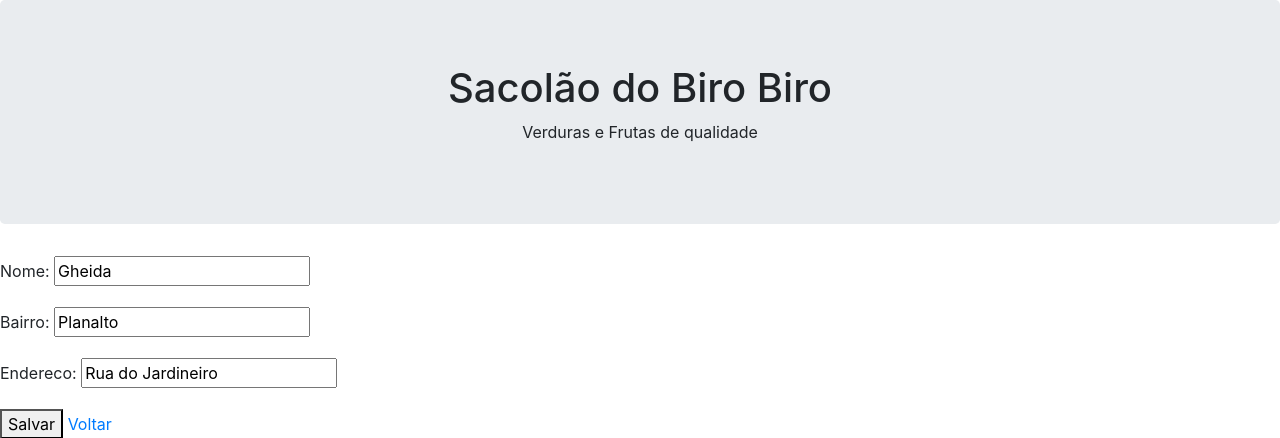
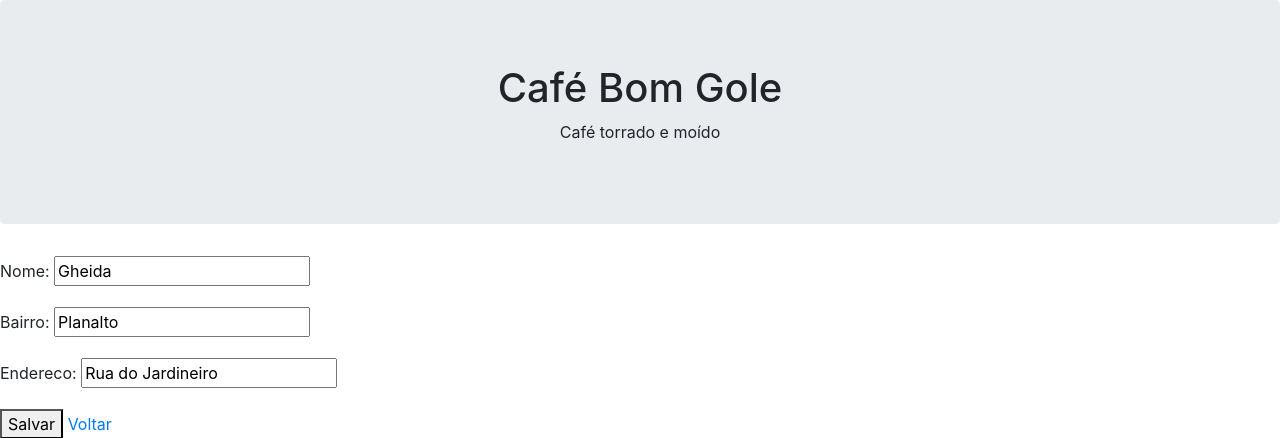
Before and after one commit to yurimelo96/CRUD_PYTHON_DJANGO, a Django app: page /updateC/2/ in a window 1280 px wide. Shown: the part 56-494 px from the top of the page. Run offline with Django 4.2, Linux system fonts and the light colour scheme; data comes from the database, SQL or seed files in the repository; some libraries are stand-ins or nearby versions.

Commit message:
projeto café bom gole

```diff
--- a/contas/templates/base.html
+++ b/contas/templates/base.html
@@ -21,8 +21,8 @@
       </nav>
       <div class="jumbotron">
         <div class="container text-center">
-          <h1>Sacolão do Biro Biro</h1>
-          <p>Verduras e Frutas de qualidade</p>
+          <h1>Café Bom Gole</h1>
+          <p>Café torrado e moído</p>
         </div>
       </div>
     {% block content %}
```
